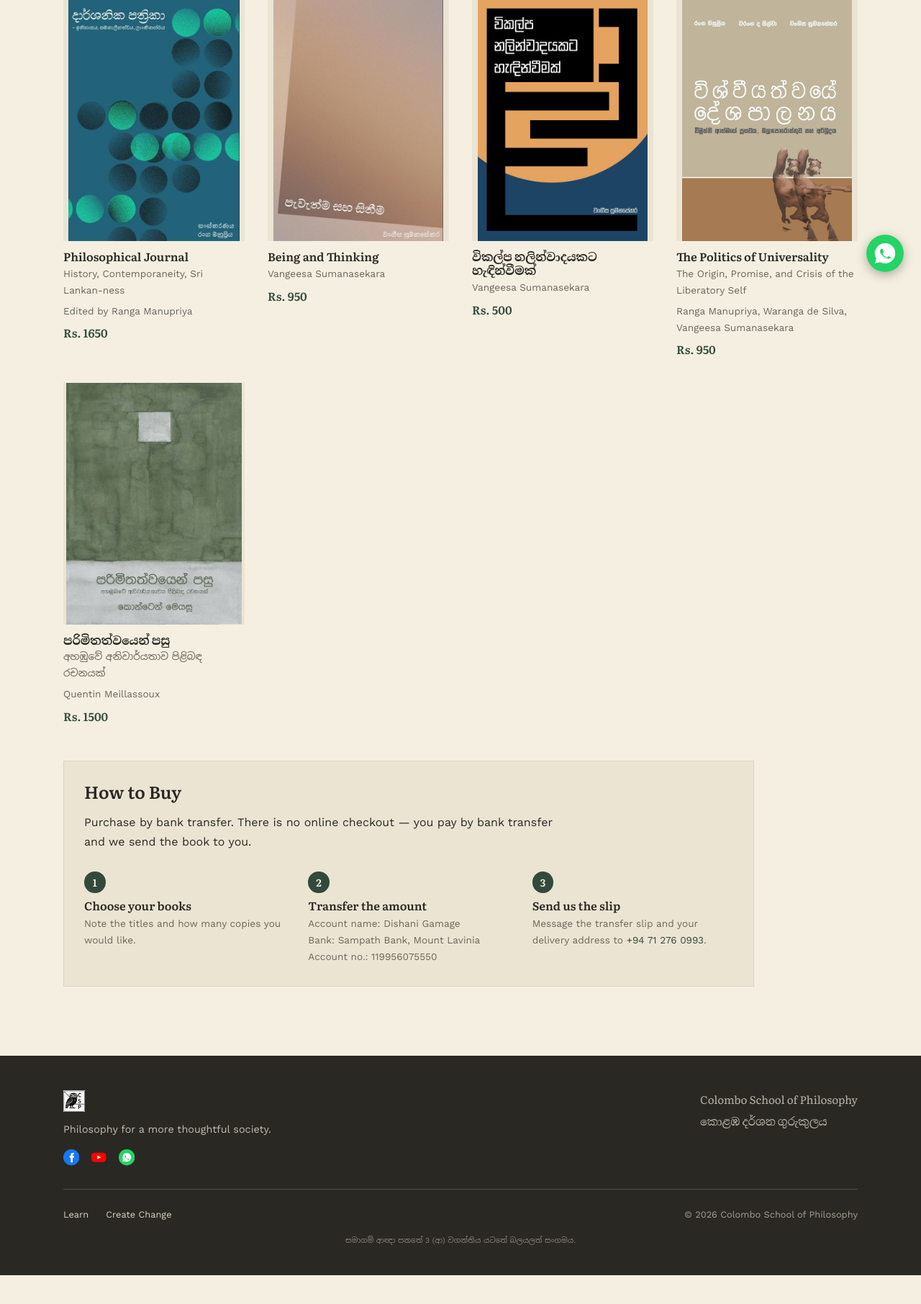
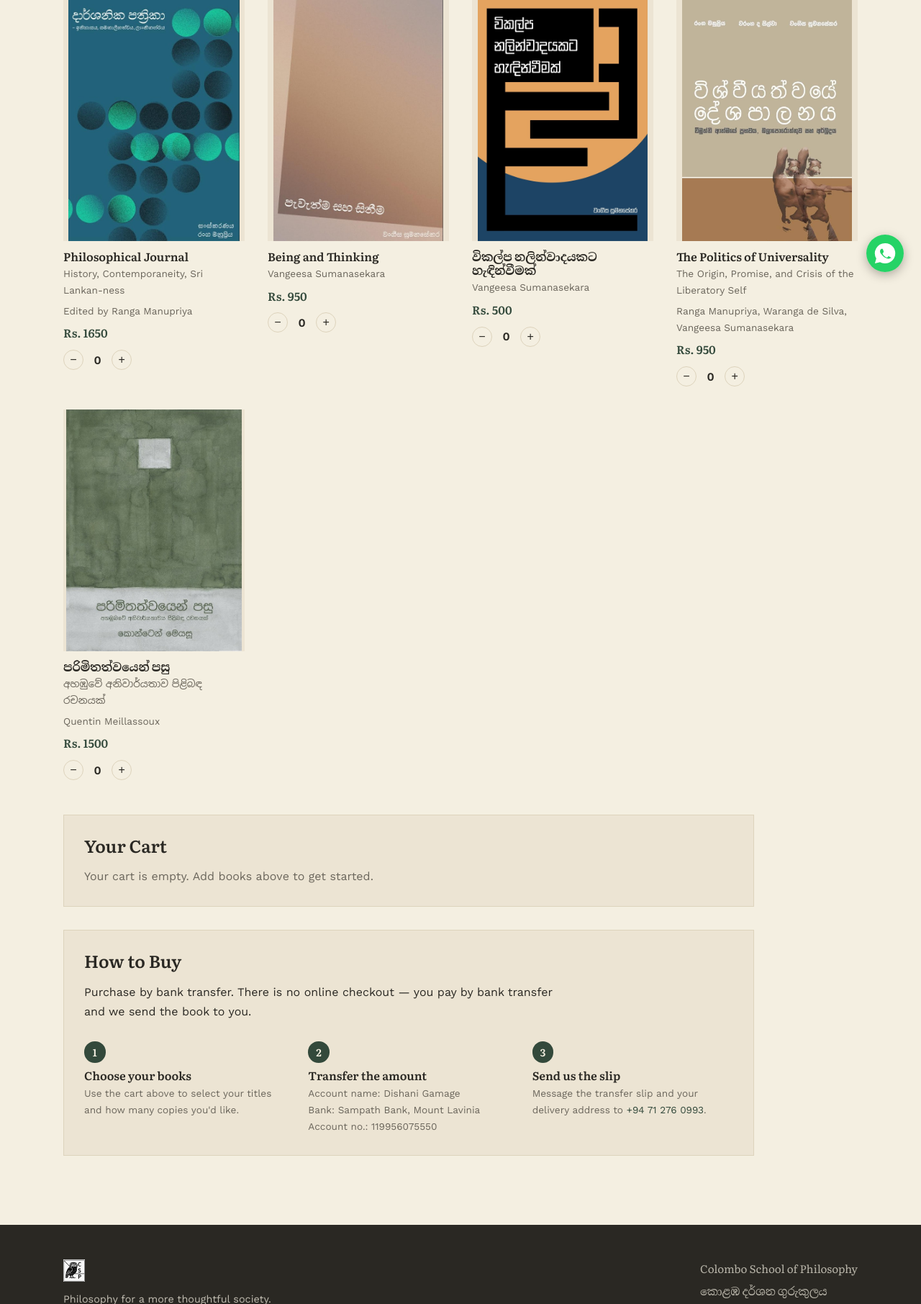
Before and after one commit to kasun007/csp, a PHP site: page /en/books/index.html in a window 1280 px wide. Shown: the part 398-2210 px from the top of the page at 72% size. Before the commit the page ends 2170 px from the top, so only its background shows below. Run offline with PHP 8.4, Linux system fonts and the light colour scheme.

Commit message:
Add a client-side shopping cart to the Books page
Each book gets a quantity stepper; selections persist in
localStorage and show live in a cart summary with a running total.
Checkout opens WhatsApp with a pre-filled order summary message.

Note: since this is a static site with no backend, there's no way
to auto-attach the payment slip file to the WhatsApp message —
wa.me links only support pre-filled text. The cart includes a file
picker so customers can have their slip ready, but they still need
to attach it themselves once WhatsApp opens (same manual step the
site already required, just with the order details pre-typed).

Co-Authored-By: Claude Sonnet 5 <noreply@anthropic.com>

```diff
--- a/assets/css/styles.css
+++ b/assets/css/styles.css
@@ -689,6 +689,143 @@ ul {
   margin: 0;
 }
 
+/* ---------- Cart ---------- */
+.qty-stepper {
+  display: flex;
+  align-items: center;
+  gap: 0.6rem;
+  margin-top: 0.6rem;
+}
+
+.qty-btn {
+  width: 1.75rem;
+  height: 1.75rem;
+  border: 1px solid var(--color-border);
+  background: var(--color-parchment);
+  color: var(--color-ink);
+  border-radius: 50%;
+  font-size: 1rem;
+  line-height: 1;
+  cursor: pointer;
+}
+
+.qty-btn:hover {
+  border-color: var(--color-accent);
+  color: var(--color-accent);
+}
+
+.qty-value {
+  min-width: 1.25rem;
+  text-align: center;
+  font-weight: 600;
+}
+
+.cart-panel {
+  max-width: 60rem;
+  padding: 1.75rem;
+  margin-bottom: 2rem;
+  border: 1px solid var(--color-border);
+  background: var(--color-surface);
+}
+
+.cart-panel h2 {
+  margin-top: 0;
+}
+
+.cart-empty {
+  color: var(--color-muted);
+  margin: 0;
+}
+
+.cart-items {
+  display: flex;
+  flex-direction: column;
+  gap: 0.75rem;
+}
+
+.cart-item {
+  display: grid;
+  grid-template-columns: 1fr auto auto auto;
+  align-items: center;
+  gap: 1rem;
+  padding-bottom: 0.75rem;
+  border-bottom: 1px solid var(--color-border);
+}
+
+.cart-item-title {
+  font-weight: 600;
+}
+
+.cart-item-qty,
+.cart-item-subtotal {
+  color: var(--color-muted);
+  font-size: 0.9rem;
+}
+
+.cart-item-remove {
+  background: none;
+  border: none;
+  color: var(--color-accent);
+  font-size: 0.85rem;
+  cursor: pointer;
+  padding: 0;
+}
+
+.cart-item-remove:hover {
+  text-decoration: underline;
+}
+
+.cart-total {
+  display: flex;
+  justify-content: space-between;
+  margin-top: 1rem;
+  padding-top: 1rem;
+  border-top: 2px solid var(--color-border);
+  font-family: var(--font-serif);
+  font-weight: 600;
+  font-size: 1.1rem;
+}
+
+.cart-slip {
+  margin-top: 1.5rem;
+}
+
+.cart-slip label {
+  display: block;
+  font-weight: 600;
+  margin-bottom: 0.4rem;
+}
+
+.cart-slip-hint {
+  color: var(--color-muted);
+  font-size: 0.85rem;
+  margin: 0.4rem 0 0;
+}
+
+.cart-slip-filename {
+  font-size: 0.85rem;
+  color: var(--color-accent);
+  margin: 0.4rem 0 0;
+}
+
+.cart-checkout-btn {
+  display: inline-block;
+  margin-top: 1.5rem;
+}
+
+@media (max-width: 30rem) {
+  .cart-item {
+    grid-template-columns: 1fr auto;
+    grid-template-areas: "title remove" "qty subtotal";
+    row-gap: 0.25rem;
+  }
+
+  .cart-item-title { grid-area: title; }
+  .cart-item-remove { grid-area: remove; }
+  .cart-item-qty { grid-area: qty; }
+  .cart-item-subtotal { grid-area: subtotal; text-align: right; }
+}
+
 /* ---------- Purchase panel ---------- */
 .purchase-panel {
   max-width: 60rem;
--- a/assets/js/main.js
+++ b/assets/js/main.js
@@ -21,6 +21,20 @@ const STRINGS = {
     fee: "Fee",
     currency: "Rs.",
     journeyContinues: "The Journey Continues →",
+    addToCart: "Add to cart",
+    decreaseQty: "Decrease quantity",
+    increaseQty: "Increase quantity",
+    cartTitle: "Your Cart",
+    cartEmpty: "Your cart is empty. Add books above to get started.",
+    cartRemove: "Remove",
+    cartTotal: "Total",
+    cartSlipLabel: "Select your payment slip",
+    cartSlipHint: "This isn't uploaded automatically — attach it yourself in the WhatsApp chat that opens.",
+    cartSlipChosen: "Selected:",
+    cartCheckout: "Checkout on WhatsApp",
+    cartWhatsappGreeting: "Hi CSP, I'd like to order the following books:",
+    cartWhatsappTotal: "Total",
+    cartWhatsappClosing: "I'll attach my payment slip and delivery address in this chat.",
   },
   si: {
     notFound: "පාඨමාලාව හමු නොවීය.",
@@ -32,8 +46,25 @@ const STRINGS = {
     fee: "ලියාපදිංචි ගාස්තුව",
     currency: "රු.",
     journeyContinues: "ගමන දිගටම යයි →",
+    addToCart: "කරත්තයට එකතු කරන්න",
+    decreaseQty: "ප්‍රමාණය අඩු කරන්න",
+    increaseQty: "ප්‍රමාණය වැඩි කරන්න",
+    cartTitle: "ඔබේ කරත්තය",
+    cartEmpty: "ඔබේ කරත්තය හිස්ය. ආරම්භ කිරීමට ඉහත පොත් එකතු කරන්න.",
+    cartRemove: "ඉවත් කරන්න",
+    cartTotal: "එකතුව",
+    cartSlipLabel: "ඔබේ ගෙවීම් රිසිට් පත තෝරන්න",
+    cartSlipHint: "මෙය ස්වයංක්‍රීයව එවනු නොලැබේ — විවෘත වන WhatsApp සංවාදයේදී එය ඔබම අමුණන්න.",
+    cartSlipChosen: "තෝරාගත්තේ:",
+    cartCheckout: "WhatsApp හරහා ඇණවුම කරන්න",
+    cartWhatsappGreeting: "ආයුබෝවන් CSP, මට පහත පොත් ඇණවුම් කිරීමට අවශ්‍යයි:",
+    cartWhatsappTotal: "එකතුව",
+    cartWhatsappClosing: "මම මගේ ගෙවීම් රිසිට් පත සහ බෙදාහැරීමේ ලිපිනය මෙම සංවාදයට අමුණන්නෙමි.",
   },
 };
+
+const CART_STORAGE_KEY = "csp-cart-v1";
+const CART_WHATSAPP_NUMBER = "94712760993";
 
 function currentLocale() {
   const seg = window.location.pathname.split("/").filter(Boolean)[0];
@@ -192,13 +223,140 @@ async function renderCourseDetail() {
 function bookCardHTML(book, locale) {
   const strings = STRINGS[locale] || STRINGS.en;
   return `
-    <div class="book-card">
+    <div class="book-card" data-slug="${book.slug}">
       <div class="book-cover"><img src="${book.image}" alt="${book.title}"></div>
       <h3>${book.title}</h3>
       ${book.subtitle ? `<p class="book-subtitle">${book.subtitle}</p>` : ""}
       <p class="meta">${book.author}</p>
       <p class="book-price">${strings.currency} ${book.price}</p>
+      <div class="qty-stepper" data-slug="${book.slug}">
+        <button type="button" class="qty-btn qty-decrease" aria-label="${strings.decreaseQty}">&minus;</button>
+        <span class="qty-value">0</span>
+        <button type="button" class="qty-btn qty-increase" aria-label="${strings.increaseQty}">+</button>
+      </div>
     </div>`;
+}
+
+function getCart() {
+  try {
+    const raw = localStorage.getItem(CART_STORAGE_KEY);
+    return raw ? JSON.parse(raw) : {};
+  } catch {
+    return {};
+  }
+}
+
+function saveCart(cart) {
+  localStorage.setItem(CART_STORAGE_KEY, JSON.stringify(cart));
+}
+
+function setCartQty(slug, qty) {
+  const cart = getCart();
+  if (qty <= 0) {
+    delete cart[slug];
+  } else {
+    cart[slug] = qty;
+  }
+  saveCart(cart);
+  return cart;
+}
+
+function syncBookCardQuantities(root) {
+  const cart = getCart();
+  root.querySelectorAll(".qty-stepper[data-slug]").forEach((stepper) => {
+    const qty = cart[stepper.dataset.slug] || 0;
+    stepper.querySelector(".qty-value").textContent = String(qty);
+  });
+}
+
+function cartLineItems(books, cart) {
+  return Object.entries(cart)
+    .map(([slug, qty]) => {
+      const book = books.find((b) => b.slug === slug);
+      if (!book) return null;
+      return { slug, title: book.title, price: book.price, qty, subtotal: book.price * qty };
+    })
+    .filter(Boolean);
+}
+
+function buildWhatsAppOrderUrl(items, total, locale) {
+  const strings = STRINGS[locale] || STRINGS.en;
+  const lines = [
+    strings.cartWhatsappGreeting,
+    "",
+    ...items.map((item) => `- ${item.title} x${item.qty} — ${strings.currency} ${item.subtotal}`),
+    "",
+    `${strings.cartWhatsappTotal}: ${strings.currency} ${total}`,
+    "",
+    strings.cartWhatsappClosing,
+  ];
+  return `https://wa.me/${CART_WHATSAPP_NUMBER}?text=${encodeURIComponent(lines.join("\n"))}`;
+}
+
+function cartItemRowHTML(item, strings) {
+  return `
+    <div class="cart-item" data-slug="${item.slug}">
+      <span class="cart-item-title">${item.title}</span>
+      <span class="cart-item-qty">&times;${item.qty}</span>
+      <span class="cart-item-subtotal">${strings.currency} ${item.subtotal}</span>
+      <button type="button" class="cart-item-remove" data-slug="${item.slug}">${strings.cartRemove}</button>
+    </div>`;
+}
+
+function renderCartPanel(books, locale) {
+  const panel = document.getElementById("cart-panel");
+  if (!panel) return;
+  const strings = STRINGS[locale] || STRINGS.en;
+  const cart = getCart();
+  const items = cartLineItems(books, cart);
+  const total = items.reduce((sum, item) => sum + item.subtotal, 0);
+
+  if (items.length === 0) {
+    panel.innerHTML = `
+      <h2>${strings.cartTitle}</h2>
+      <p class="cart-empty">${strings.cartEmpty}</p>`;
+    return;
+  }
+
+  panel.innerHTML = `
+    <h2>${strings.cartTitle}</h2>
+    <div class="cart-items">${items.map((item) => cartItemRowHTML(item, strings)).join("")}</div>
+    <div class="cart-total"><span>${strings.cartTotal}</span><span>${strings.currency} ${total}</span></div>
+    <div class="cart-slip">
+      <label for="cart-slip-input">${strings.cartSlipLabel}</label>
+      <input type="file" id="cart-slip-input" accept="image/*,.pdf">
+      <p class="cart-slip-hint">${strings.cartSlipHint}</p>
+      <p class="cart-slip-filename" id="cart-slip-filename"></p>
+    </div>
+    <a class="button cart-checkout-btn" id="cart-checkout-btn" href="${buildWhatsAppOrderUrl(items, total, locale)}" target="_blank" rel="noopener noreferrer">${strings.cartCheckout}</a>`;
+
+  panel.querySelectorAll(".cart-item-remove").forEach((btn) => {
+    btn.addEventListener("click", () => {
+      setCartQty(btn.dataset.slug, 0);
+      syncBookCardQuantities(document);
+      renderCartPanel(books, locale);
+    });
+  });
+
+  const slipInput = document.getElementById("cart-slip-input");
+  const slipFilename = document.getElementById("cart-slip-filename");
+  slipInput.addEventListener("change", () => {
+    slipFilename.textContent = slipInput.files[0] ? `${strings.cartSlipChosen} ${slipInput.files[0].name}` : "";
+  });
+}
+
+function wireBookCart(list, books, locale) {
+  list.addEventListener("click", (event) => {
+    const btn = event.target.closest(".qty-btn");
+    if (!btn) return;
+    const stepper = btn.closest(".qty-stepper");
+    const slug = stepper.dataset.slug;
+    const current = getCart()[slug] || 0;
+    const next = btn.classList.contains("qty-increase") ? current + 1 : Math.max(0, current - 1);
+    setCartQty(slug, next);
+    stepper.querySelector(".qty-value").textContent = String(next);
+    renderCartPanel(books, locale);
+  });
 }
 
 async function renderBookList() {
@@ -211,6 +369,9 @@ async function renderBookList() {
   const books = await res.json();
 
   list.innerHTML = books.map((book) => bookCardHTML(book, locale)).join("");
+  syncBookCardQuantities(list);
+  wireBookCart(list, books, locale);
+  renderCartPanel(books, locale);
 }
 
 function videoCardHTML(video) {
--- a/en/about.html
+++ b/en/about.html
@@ -10,7 +10,7 @@
   <link rel="preconnect" href="https://fonts.googleapis.com">
   <link rel="preconnect" href="https://fonts.gstatic.com" crossorigin>
   <link href="https://fonts.googleapis.com/css2?family=Literata:ital,wght@0,400;0,500;0,600;0,700;1,400;1,500&family=Work+Sans:wght@400;500;600;700&family=Noto+Sans+Sinhala:wght@400;500;600;700&family=Noto+Serif+Sinhala:wght@600;700&display=swap" rel="stylesheet">
-  <link rel="stylesheet" href="/assets/css/styles.css?v=27">
+  <link rel="stylesheet" href="/assets/css/styles.css?v=28">
 </head>
 <body>
   <!-- DRAFT TRANSLATION FROM SINHALA — please have a native speaker review -->
@@ -58,6 +58,6 @@
   </main>
 
   <div id="footer-placeholder"></div>
-  <script src="/assets/js/main.js?v=9"></script>
+  <script src="/assets/js/main.js?v=10"></script>
 </body>
 </html>
--- a/en/books/index.html
+++ b/en/books/index.html
@@ -10,7 +10,7 @@
   <link rel="preconnect" href="https://fonts.googleapis.com">
   <link rel="preconnect" href="https://fonts.gstatic.com" crossorigin>
   <link href="https://fonts.googleapis.com/css2?family=Literata:ital,wght@0,400;0,500;0,600;0,700;1,400;1,500&family=Work+Sans:wght@400;500;600;700&family=Noto+Sans+Sinhala:wght@400;500;600;700&family=Noto+Serif+Sinhala:wght@600;700&display=swap" rel="stylesheet">
-  <link rel="stylesheet" href="/assets/css/styles.css?v=27">
+  <link rel="stylesheet" href="/assets/css/styles.css?v=28">
 </head>
 <body>
   <div id="header-placeholder"></div>
@@ -32,6 +32,8 @@
       <div class="container">
         <div class="book-grid" id="book-list"></div>
 
+        <div class="cart-panel" id="cart-panel"></div>
+
         <div class="purchase-panel">
           <h2>How to Buy</h2>
           <p>Purchase by bank transfer. There is no online checkout &mdash; you pay by bank transfer and we send the book to you.</p>
@@ -40,7 +42,7 @@
               <span class="step-number">1</span>
               <div>
                 <h3>Choose your books</h3>
-                <p>Note the titles and how many copies you would like.</p>
+                <p>Use the cart above to select your titles and how many copies you'd like.</p>
               </div>
             </li>
             <li>
@@ -64,6 +66,6 @@
   </main>
 
   <div id="footer-placeholder"></div>
-  <script src="/assets/js/main.js?v=9"></script>
+  <script src="/assets/js/main.js?v=10"></script>
 </body>
 </html>
--- a/en/contact.html
+++ b/en/contact.html
@@ -10,7 +10,7 @@
   <link rel="preconnect" href="https://fonts.googleapis.com">
   <link rel="preconnect" href="https://fonts.gstatic.com" crossorigin>
   <link href="https://fonts.googleapis.com/css2?family=Literata:ital,wght@0,400;0,500;0,600;0,700;1,400;1,500&family=Work+Sans:wght@400;500;600;700&family=Noto+Sans+Sinhala:wght@400;500;600;700&family=Noto+Serif+Sinhala:wght@600;700&display=swap" rel="stylesheet">
-  <link rel="stylesheet" href="/assets/css/styles.css?v=27">
+  <link rel="stylesheet" href="/assets/css/styles.css?v=28">
 </head>
 <body>
   <div id="header-placeholder"></div>
@@ -45,6 +45,6 @@
   </main>
 
   <div id="footer-placeholder"></div>
-  <script src="/assets/js/main.js?v=9"></script>
+  <script src="/assets/js/main.js?v=10"></script>
 </body>
 </html>
--- a/en/courses/course.html
+++ b/en/courses/course.html
@@ -10,7 +10,7 @@
   <link rel="preconnect" href="https://fonts.googleapis.com">
   <link rel="preconnect" href="https://fonts.gstatic.com" crossorigin>
   <link href="https://fonts.googleapis.com/css2?family=Literata:ital,wght@0,400;0,500;0,600;0,700;1,400;1,500&family=Work+Sans:wght@400;500;600;700&family=Noto+Sans+Sinhala:wght@400;500;600;700&family=Noto+Serif+Sinhala:wght@600;700&display=swap" rel="stylesheet">
-  <link rel="stylesheet" href="/assets/css/styles.css?v=27">
+  <link rel="stylesheet" href="/assets/css/styles.css?v=28">
 </head>
 <body>
   <div id="header-placeholder"></div>
@@ -24,6 +24,6 @@
   </main>
 
   <div id="footer-placeholder"></div>
-  <script src="/assets/js/main.js?v=9"></script>
+  <script src="/assets/js/main.js?v=10"></script>
 </body>
 </html>
--- a/en/courses/index.html
+++ b/en/courses/index.html
@@ -10,7 +10,7 @@
   <link rel="preconnect" href="https://fonts.googleapis.com">
   <link rel="preconnect" href="https://fonts.gstatic.com" crossorigin>
   <link href="https://fonts.googleapis.com/css2?family=Literata:ital,wght@0,400;0,500;0,600;0,700;1,400;1,500&family=Work+Sans:wght@400;500;600;700&family=Noto+Sans+Sinhala:wght@400;500;600;700&family=Noto+Serif+Sinhala:wght@600;700&display=swap" rel="stylesheet">
-  <link rel="stylesheet" href="/assets/css/styles.css?v=27">
+  <link rel="stylesheet" href="/assets/css/styles.css?v=28">
 </head>
 <body>
   <div id="header-placeholder"></div>
@@ -37,6 +37,6 @@
   </main>
 
   <div id="footer-placeholder"></div>
-  <script src="/assets/js/main.js?v=9"></script>
+  <script src="/assets/js/main.js?v=10"></script>
 </body>
 </html>
--- a/en/index.html
+++ b/en/index.html
@@ -10,7 +10,7 @@
   <link rel="preconnect" href="https://fonts.googleapis.com">
   <link rel="preconnect" href="https://fonts.gstatic.com" crossorigin>
   <link href="https://fonts.googleapis.com/css2?family=Literata:ital,wght@0,400;0,500;0,600;0,700;1,400;1,500&family=Work+Sans:wght@400;500;600;700&family=Noto+Sans+Sinhala:wght@400;500;600;700&family=Noto+Serif+Sinhala:wght@600;700&display=swap" rel="stylesheet">
-  <link rel="stylesheet" href="/assets/css/styles.css?v=27">
+  <link rel="stylesheet" href="/assets/css/styles.css?v=28">
 </head>
 <body>
   <div id="header-placeholder"></div>
@@ -99,6 +99,6 @@
   </div>
 
   <div id="footer-placeholder"></div>
-  <script src="/assets/js/main.js?v=9"></script>
+  <script src="/assets/js/main.js?v=10"></script>
 </body>
 </html>
--- a/en/videos/index.html
+++ b/en/videos/index.html
@@ -10,7 +10,7 @@
   <link rel="preconnect" href="https://fonts.googleapis.com">
   <link rel="preconnect" href="https://fonts.gstatic.com" crossorigin>
   <link href="https://fonts.googleapis.com/css2?family=Literata:ital,wght@0,400;0,500;0,600;0,700;1,400;1,500&family=Work+Sans:wght@400;500;600;700&family=Noto+Sans+Sinhala:wght@400;500;600;700&family=Noto+Serif+Sinhala:wght@600;700&display=swap" rel="stylesheet">
-  <link rel="stylesheet" href="/assets/css/styles.css?v=27">
+  <link rel="stylesheet" href="/assets/css/styles.css?v=28">
 </head>
 <body>
   <div id="header-placeholder"></div>
@@ -36,6 +36,6 @@
   </main>
 
   <div id="footer-placeholder"></div>
-  <script src="/assets/js/main.js?v=9"></script>
+  <script src="/assets/js/main.js?v=10"></script>
 </body>
 </html>
--- a/si/about.html
+++ b/si/about.html
@@ -10,7 +10,7 @@
   <link rel="preconnect" href="https://fonts.googleapis.com">
   <link rel="preconnect" href="https://fonts.gstatic.com" crossorigin>
   <link href="https://fonts.googleapis.com/css2?family=Literata:ital,wght@0,400;0,500;0,600;0,700;1,400;1,500&family=Work+Sans:wght@400;500;600;700&family=Noto+Sans+Sinhala:wght@400;500;600;700&family=Noto+Serif+Sinhala:wght@600;700&display=swap" rel="stylesheet">
-  <link rel="stylesheet" href="/assets/css/styles.css?v=27">
+  <link rel="stylesheet" href="/assets/css/styles.css?v=28">
 </head>
 <body>
   <div id="header-placeholder"></div>
@@ -92,6 +92,6 @@
   </div>
 
   <div id="footer-placeholder"></div>
-  <script src="/assets/js/main.js?v=9"></script>
+  <script src="/assets/js/main.js?v=10"></script>
 </body>
 </html>
--- a/si/contact.html
+++ b/si/contact.html
@@ -10,7 +10,7 @@
   <link rel="preconnect" href="https://fonts.googleapis.com">
   <link rel="preconnect" href="https://fonts.gstatic.com" crossorigin>
   <link href="https://fonts.googleapis.com/css2?family=Literata:ital,wght@0,400;0,500;0,600;0,700;1,400;1,500&family=Work+Sans:wght@400;500;600;700&family=Noto+Sans+Sinhala:wght@400;500;600;700&family=Noto+Serif+Sinhala:wght@600;700&display=swap" rel="stylesheet">
-  <link rel="stylesheet" href="/assets/css/styles.css?v=27">
+  <link rel="stylesheet" href="/assets/css/styles.css?v=28">
 </head>
 <body>
   <!-- DRAFT MACHINE TRANSLATION — please have a native Sinhala speaker review -->
@@ -45,6 +45,6 @@
   </main>
 
   <div id="footer-placeholder"></div>
-  <script src="/assets/js/main.js?v=9"></script>
+  <script src="/assets/js/main.js?v=10"></script>
 </body>
 </html>
--- a/si/courses/course.html
+++ b/si/courses/course.html
@@ -10,7 +10,7 @@
   <link rel="preconnect" href="https://fonts.googleapis.com">
   <link rel="preconnect" href="https://fonts.gstatic.com" crossorigin>
   <link href="https://fonts.googleapis.com/css2?family=Literata:ital,wght@0,400;0,500;0,600;0,700;1,400;1,500&family=Work+Sans:wght@400;500;600;700&family=Noto+Sans+Sinhala:wght@400;500;600;700&family=Noto+Serif+Sinhala:wght@600;700&display=swap" rel="stylesheet">
-  <link rel="stylesheet" href="/assets/css/styles.css?v=27">
+  <link rel="stylesheet" href="/assets/css/styles.css?v=28">
 </head>
 <body>
   <!-- DRAFT MACHINE TRANSLATION — please have a native Sinhala speaker review -->
@@ -28,6 +28,6 @@
   </main>
 
   <div id="footer-placeholder"></div>
-  <script src="/assets/js/main.js?v=9"></script>
+  <script src="/assets/js/main.js?v=10"></script>
 </body>
 </html>
--- a/si/courses/index.html
+++ b/si/courses/index.html
@@ -10,7 +10,7 @@
   <link rel="preconnect" href="https://fonts.googleapis.com">
   <link rel="preconnect" href="https://fonts.gstatic.com" crossorigin>
   <link href="https://fonts.googleapis.com/css2?family=Literata:ital,wght@0,400;0,500;0,600;0,700;1,400;1,500&family=Work+Sans:wght@400;500;600;700&family=Noto+Sans+Sinhala:wght@400;500;600;700&family=Noto+Serif+Sinhala:wght@600;700&display=swap" rel="stylesheet">
-  <link rel="stylesheet" href="/assets/css/styles.css?v=27">
+  <link rel="stylesheet" href="/assets/css/styles.css?v=28">
 </head>
 <body>
   <!-- DRAFT MACHINE TRANSLATION — please have a native Sinhala speaker review -->
@@ -39,6 +39,6 @@
   </main>
 
   <div id="footer-placeholder"></div>
-  <script src="/assets/js/main.js?v=9"></script>
+  <script src="/assets/js/main.js?v=10"></script>
 </body>
 </html>
--- a/si/index.html
+++ b/si/index.html
@@ -10,7 +10,7 @@
   <link rel="preconnect" href="https://fonts.googleapis.com">
   <link rel="preconnect" href="https://fonts.gstatic.com" crossorigin>
   <link href="https://fonts.googleapis.com/css2?family=Literata:ital,wght@0,400;0,500;0,600;0,700;1,400;1,500&family=Work+Sans:wght@400;500;600;700&family=Noto+Sans+Sinhala:wght@400;500;600;700&family=Noto+Serif+Sinhala:wght@600;700&display=swap" rel="stylesheet">
-  <link rel="stylesheet" href="/assets/css/styles.css?v=27">
+  <link rel="stylesheet" href="/assets/css/styles.css?v=28">
 </head>
 <body>
   <!-- DRAFT MACHINE TRANSLATION — please have a native Sinhala speaker review -->
@@ -69,6 +69,6 @@
   </main>
 
   <div id="footer-placeholder"></div>
-  <script src="/assets/js/main.js?v=9"></script>
+  <script src="/assets/js/main.js?v=10"></script>
 </body>
 </html>
--- a/si/videos/index.html
+++ b/si/videos/index.html
@@ -10,7 +10,7 @@
   <link rel="preconnect" href="https://fonts.googleapis.com">
   <link rel="preconnect" href="https://fonts.gstatic.com" crossorigin>
   <link href="https://fonts.googleapis.com/css2?family=Literata:ital,wght@0,400;0,500;0,600;0,700;1,400;1,500&family=Work+Sans:wght@400;500;600;700&family=Noto+Sans+Sinhala:wght@400;500;600;700&family=Noto+Serif+Sinhala:wght@600;700&display=swap" rel="stylesheet">
-  <link rel="stylesheet" href="/assets/css/styles.css?v=27">
+  <link rel="stylesheet" href="/assets/css/styles.css?v=28">
 </head>
 <body>
   <div id="header-placeholder"></div>
@@ -36,6 +36,6 @@
   </main>
 
   <div id="footer-placeholder"></div>
-  <script src="/assets/js/main.js?v=9"></script>
+  <script src="/assets/js/main.js?v=10"></script>
 </body>
 </html>
```
Also changed, not shown: si/books/index.html (+5 -3 lines).
